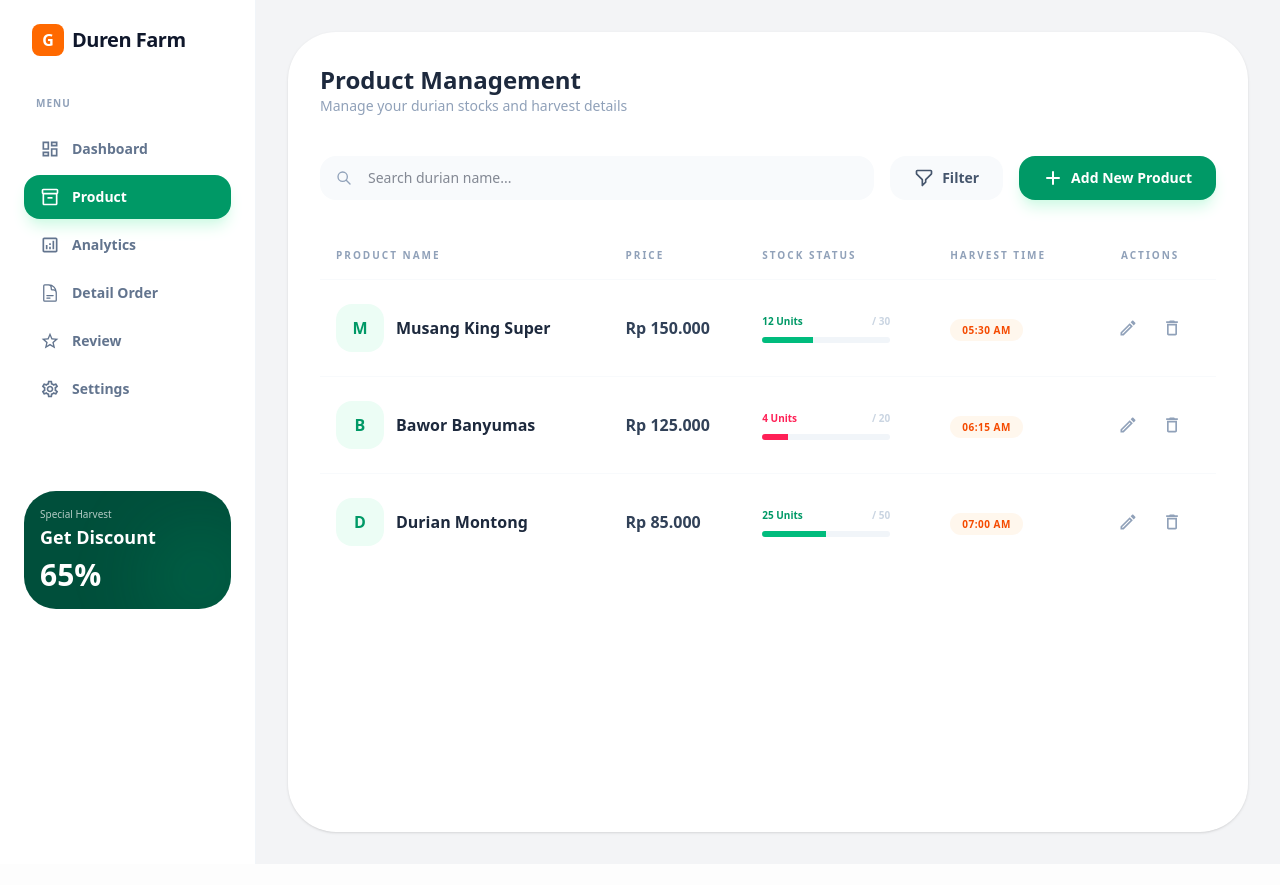
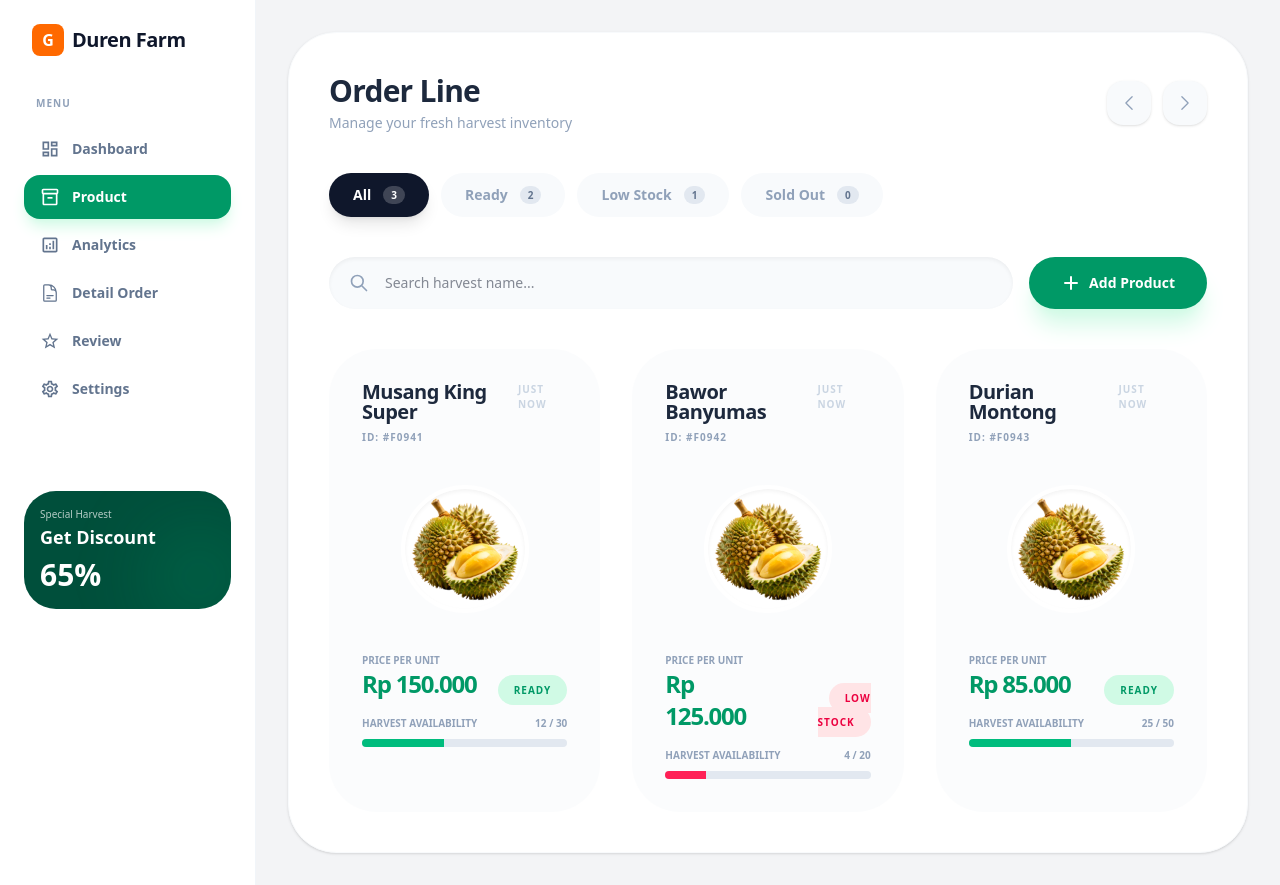
Before and after one commit to agrz4/duren-farm, a React (Vite) app: page /products in a window 1280 px wide. Before the commit the page ends 864 px from the top, so only its background shows below. Built offline with nearby package versions, Linux system fonts and the light colour scheme.

Commit message:
feat(ProductPage): Enhance UI product card

```diff
--- a/src/pages/ProductPage.tsx
+++ b/src/pages/ProductPage.tsx
@@ -1,34 +1,39 @@
 import React, { useState } from 'react';
+import musangKingImg from '../assets/img/musang king.png';
 import { MdOutlineEdit, MdOutlineDeleteOutline } from "react-icons/md";
 import type { Product } from '../types';
-import { HiOutlineFilter, HiOutlineSearch, HiPlus } from 'react-icons/hi';
+import { HiOutlineSearch, HiPlus } from 'react-icons/hi';
+import { HiOutlineChevronLeft, HiOutlineChevronRight } from 'react-icons/hi2';
 import AddProductModal from '../components/AddProductModal';
 
 const ProductPage: React.FC = () => {
-    // Mock data produk
     const [products, setProducts] = useState<Product[]>([
-        { id: 1, name: "Musang King Super", stock: 12, total: 30, price: 150000, harvestTime: "05:30 AM" },
-        { id: 2, name: "Bawor Banyumas", stock: 4, total: 20, price: 125000, harvestTime: "06:15 AM" },
-        { id: 3, name: "Durian Montong", stock: 25, total: 50, price: 85000, harvestTime: "07:00 AM" },
+        { id: 1, name: "Musang King Super", stock: 12, total: 30, price: 150000, harvestTime: "05:30 AM", image: musangKingImg },
+        { id: 2, name: "Bawor Banyumas", stock: 4, total: 20, price: 125000, harvestTime: "06:15 AM", image: musangKingImg },
+        { id: 3, name: "Durian Montong", stock: 25, total: 50, price: 85000, harvestTime: "07:00 AM", image: musangKingImg },
     ]);
 
     const [isModalOpen, setIsModalOpen] = useState(false);
     const [editingProduct, setEditingProduct] = useState<Product | null>(null);
     const [searchQuery, setSearchQuery] = useState('');
+    const [activeTab, setActiveTab] = useState('All');
+
+    // Kategori dengan counter angka seperti referensi
+    const categories = [
+        { name: 'All', count: products.length, color: 'bg-slate-900 text-white' },
+        { name: 'Ready', count: products.filter(p => p.stock >= 5).length, color: 'bg-emerald-100 text-emerald-700' },
+        { name: 'Low Stock', count: products.filter(p => p.stock < 5 && p.stock > 0).length, color: 'bg-orange-100 text-orange-700' },
+        { name: 'Sold Out', count: products.filter(p => p.stock === 0).length, color: 'bg-rose-100 text-rose-700' },
+    ];
 
     const handleSaveProduct = (product: Product) => {
         if (editingProduct) {
             setProducts(products.map(p => p.id === product.id ? product : p));
         } else {
-            setProducts([...products, product]);
+            setProducts([...products, { ...product, id: Date.now() }]);
         }
         setIsModalOpen(false);
         setEditingProduct(null);
-    };
-
-    const handleEditProduct = (product: Product) => {
-        setEditingProduct(product);
-        setIsModalOpen(true);
     };
 
     const handleDeleteProduct = (id: number) => {
@@ -37,120 +42,137 @@ const ProductPage: React.FC = () => {
         }
     };
 
-    const openAddModal = () => {
-        setEditingProduct(null);
-        setIsModalOpen(true);
-    };
-
-    const filteredProducts = products.filter(product =>
-        product.name.toLowerCase().includes(searchQuery.toLowerCase())
-    );
+    const filteredProducts = products.filter(product => {
+        const matchesSearch = product.name.toLowerCase().includes(searchQuery.toLowerCase());
+        if (activeTab === 'Ready') return matchesSearch && product.stock >= 5;
+        if (activeTab === 'Low Stock') return matchesSearch && product.stock < 5 && product.stock > 0;
+        if (activeTab === 'Sold Out') return matchesSearch && product.stock === 0;
+        return matchesSearch;
+    });
 
     return (
-        <div className="bg-white rounded-[3rem] p-8 shadow-sm min-h-screen">
-            {/* Header Section */}
+        <div className="bg-white rounded-[3rem] p-10 shadow-sm min-h-screen border border-slate-50">
+            {/* Header Section terinspirasi dari Lessa Dashboard */}
             <div className="flex justify-between items-center mb-10">
                 <div>
-                    <h2 className="text-2xl font-bold text-slate-800">Product Management</h2>
-                    <p className="text-sm text-slate-400">Manage your durian stocks and harvest details</p>
+                    <h2 className="text-3xl font-black text-slate-800 tracking-tight">Order Line</h2>
+                    <p className="text-sm text-slate-400 font-medium mt-1">Manage your fresh harvest inventory</p>
+                </div>
+                <div className="flex gap-3">
+                    <button className="p-3 bg-slate-50 rounded-2xl text-slate-400 hover:bg-slate-100 transition shadow-sm">
+                        <HiOutlineChevronLeft size={20} />
+                    </button>
+                    <button className="p-3 bg-slate-50 rounded-2xl text-slate-400 hover:bg-slate-100 transition shadow-sm">
+                        <HiOutlineChevronRight size={20} />
+                    </button>
                 </div>
             </div>
 
-            {/* Toolbar: Search & Filter */}
-            <div className="flex gap-4 mb-8">
+            {/* Kategori Tabs seperti referensi */}
+            <div className="flex flex-wrap gap-3 mb-10">
+                {categories.map((cat) => (
+                    <button
+                        key={cat.name}
+                        onClick={() => setActiveTab(cat.name)}
+                        className={`flex items-center gap-3 px-6 py-3 rounded-full text-sm font-bold transition-all duration-300 ${activeTab === cat.name ? cat.color + " shadow-lg" : "bg-slate-50 text-slate-400 hover:bg-slate-100"
+                            }`}
+                    >
+                        {cat.name}
+                        <span className={`px-2 py-0.5 rounded-full text-[10px] ${activeTab === cat.name ? "bg-white/20 text-white" : "bg-slate-200 text-slate-500"
+                            }`}>
+                            {cat.count}
+                        </span>
+                    </button>
+                ))}
+            </div>
+
+            {/* Toolbar & Add Action */}
+            <div className="flex gap-4 mb-10">
                 <div className="relative flex-1">
-                    <HiOutlineSearch className="absolute left-4 top-1/2 -translate-y-1/2 text-slate-400 size={20}" />
+                    <HiOutlineSearch className="absolute left-5 top-1/2 -translate-y-1/2 text-slate-400" size={20} />
                     <input
                         type="text"
                         value={searchQuery}
                         onChange={(e) => setSearchQuery(e.target.value)}
-                        placeholder="Search durian name..."
-                        className="w-full pl-12 pr-4 py-3 bg-slate-50 border-none rounded-2xl text-sm focus:ring-2 focus:ring-emerald-500 outline-none transition-all"
+                        placeholder="Search harvest name..."
+                        className="w-full pl-14 pr-6 py-4 bg-slate-50 border-none rounded-[2rem] text-sm focus:ring-2 focus:ring-emerald-500 outline-none transition-all shadow-inner"
                     />
                 </div>
-                <button className="flex items-center gap-2 px-6 py-3 bg-slate-50 text-slate-600 rounded-2xl text-sm font-semibold hover:bg-slate-100 transition-all">
-                    <HiOutlineFilter size={20} />
-                    Filter
-                </button>
                 <button
-                    onClick={openAddModal}
-                    className="bg-emerald-600 text-white px-6 py-3 rounded-2xl text-sm font-bold shadow-lg shadow-emerald-100 flex items-center gap-2 hover:bg-emerald-700 transition-all"
+                    onClick={() => { setEditingProduct(null); setIsModalOpen(true); }}
+                    className="bg-emerald-600 text-white px-8 py-4 rounded-[2rem] text-sm font-bold shadow-xl shadow-emerald-100 flex items-center gap-2 hover:bg-emerald-700 transition-all active:scale-95"
                 >
                     <HiPlus size={20} />
-                    Add New Product
+                    Add Product
                 </button>
             </div>
 
-            {/* Table Section */}
-            <div className="overflow-x-auto">
-                <table className="w-full text-left">
-                    <thead>
-                        <tr className="text-slate-400 text-[10px] uppercase tracking-[0.2em] border-b border-slate-50">
-                            <th className="px-4 py-4 font-bold">Product Name</th>
-                            <th className="px-4 py-4 font-bold">Price</th>
-                            <th className="px-4 py-4 font-bold">Stock Status</th>
-                            <th className="px-4 py-4 font-bold">Harvest Time</th>
-                            <th className="px-4 py-4 font-bold text-center">Actions</th>
-                        </tr>
-                    </thead>
-                    <tbody className="divide-y divide-slate-50">
+            {/* Bento Grid Product List */}
+            <div className="grid grid-cols-1 md:grid-cols-2 lg:grid-cols-3 gap-8">
                 {filteredProducts.map((p) => (
-                            <tr key={p.id} className="hover:bg-slate-50/50 transition-colors group">
-                                <td className="px-4 py-6">
-                                    <div className="flex items-center gap-3">
-                                        <div className="w-12 h-12 bg-emerald-50 rounded-2xl flex items-center justify-center text-emerald-600 font-bold">
-                                            {p.name.charAt(0)}
+                    <div key={p.id} className="bg-slate-50/50 rounded-[3rem] p-8 border border-transparent hover:border-emerald-100 hover:bg-white hover:shadow-2xl transition-all duration-500 group relative">
+                        <div className="flex justify-between items-start mb-6">
+                            <div>
+                                <p className="font-black text-slate-800 text-xl tracking-tight leading-none">{p.name}</p>
+                                <p className="text-[10px] text-slate-400 font-bold uppercase tracking-widest mt-2">ID: #F094{p.id}</p>
                             </div>
-                                        <span className="font-bold text-slate-800">{p.name}</span>
+                            <span className="text-[10px] font-black text-slate-300 uppercase tracking-widest">Just Now</span>
                         </div>
-                                </td>
-                                <td className="px-4 py-6 font-semibold text-slate-700">
-                                    Rp {p.price.toLocaleString('id-ID')}
-                                </td>
-                                <td className="px-4 py-6">
-                                    <div className="space-y-2 w-32">
-                                        <div className="flex justify-between text-[10px] font-bold">
-                                            <span className={p.stock < 5 ? 'text-rose-500' : 'text-emerald-600'}>
-                                                {p.stock} Units
+
+                        {/* Image Placeholder inspired by reference */}
+                        <div className="relative flex justify-center py-4">
+                            <div className="w-32 h-32 bg-white rounded-full shadow-inner flex items-center justify-center overflow-hidden border-4 border-white group-hover:scale-110 transition-transform duration-500">
+                                {p.image ? (
+                                    <img src={p.image} alt={p.name} className="w-full h-full object-cover" />
+                                ) : (
+                                    <span className="text-4xl">🍈</span>
+                                )}
+                            </div>
+                        </div>
+
+                        {/* Info & Price */}
+                        <div className="mt-6 space-y-4">
+                            <div className="flex justify-between items-end">
+                                <div>
+                                    <p className="text-[10px] font-bold text-slate-400 uppercase">Price per Unit</p>
+                                    <p className="text-2xl font-black text-emerald-600 tracking-tighter">Rp {p.price.toLocaleString('id-ID')}</p>
+                                </div>
+                                <div className="text-right">
+                                    <span className={`px-4 py-2 rounded-2xl text-[10px] font-black uppercase tracking-widest ${p.stock < 5 ? 'bg-rose-100 text-rose-600' : 'bg-emerald-100 text-emerald-600'
+                                        }`}>
+                                        {p.stock < 5 ? 'Low Stock' : 'Ready'}
                                     </span>
-                                            <span className="text-slate-300">/ {p.total}</span>
                                 </div>
-                                        <div className="w-full bg-slate-100 h-1.5 rounded-full overflow-hidden">
+                            </div>
+
+                            {/* Stock Progress Bar */}
+                            <div className="space-y-2">
+                                <div className="flex justify-between text-[10px] font-black uppercase text-slate-400">
+                                    <span>Harvest Availability</span>
+                                    <span>{p.stock} / {p.total}</span>
+                                </div>
+                                <div className="w-full bg-slate-200 h-2 rounded-full overflow-hidden">
                                     <div
                                         className={`h-full transition-all duration-1000 ${p.stock < 5 ? 'bg-rose-500' : 'bg-emerald-500'}`}
                                         style={{ width: `${(p.stock / p.total) * 100}%` }}
                                     />
                                 </div>
                             </div>
-                                </td>
-                                <td className="px-4 py-6">
-                                    <span className="bg-orange-50 text-orange-600 text-[10px] font-bold px-3 py-1 rounded-full uppercase tracking-wider">
-                                        {p.harvestTime}
-                                    </span>
-                                </td>
-                                <td className="px-4 py-6">
-                                    <div className="flex justify-center gap-2">
-                                        <button
-                                            onClick={() => handleEditProduct(p)}
-                                            className="p-2 text-slate-400 hover:bg-white hover:text-emerald-600 hover:shadow-sm rounded-xl transition-all"
-                                        >
-                                            <MdOutlineEdit size={20} />
+                        </div>
+
+                        {/* Hover Actions */}
+                        <div className="absolute top-4 right-4 flex gap-2 opacity-0 group-hover:opacity-100 transition-opacity">
+                            <button onClick={() => { setEditingProduct(p); setIsModalOpen(true); }} className="p-2 bg-white text-emerald-600 rounded-xl shadow-md hover:bg-emerald-600 hover:text-white transition">
+                                <MdOutlineEdit size={18} />
                             </button>
-                                        <button
-                                            onClick={() => handleDeleteProduct(p.id)}
-                                            className="p-2 text-slate-400 hover:bg-white hover:text-rose-600 hover:shadow-sm rounded-xl transition-all"
-                                        >
-                                            <MdOutlineDeleteOutline size={20} />
+                            <button onClick={() => handleDeleteProduct(p.id)} className="p-2 bg-white text-rose-600 rounded-xl shadow-md hover:bg-rose-600 hover:text-white transition">
+                                <MdOutlineDeleteOutline size={18} />
                             </button>
                         </div>
-                                </td>
-                            </tr>
+                    </div>
                 ))}
-                    </tbody>
-                </table>
             </div>
 
-            {/* Modal */}
             <AddProductModal
                 isOpen={isModalOpen}
                 onClose={() => setIsModalOpen(false)}
```
Lines whose indentation alone changed are shown as unchanged.
